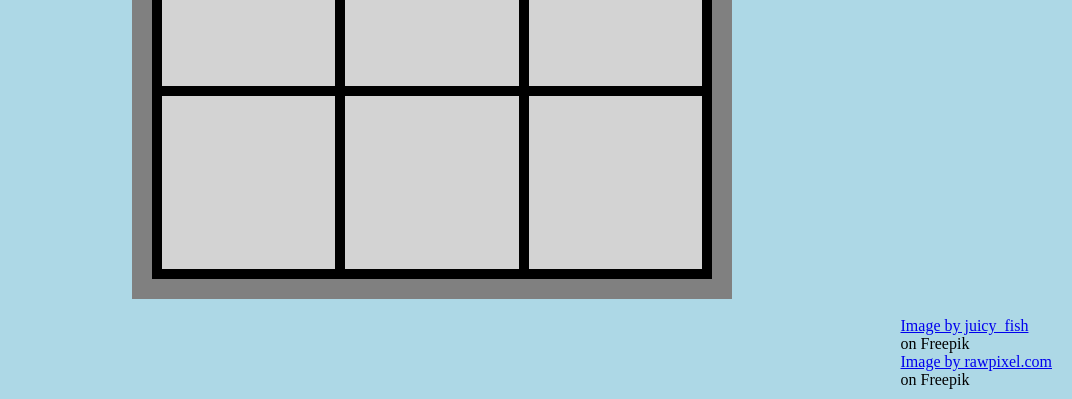
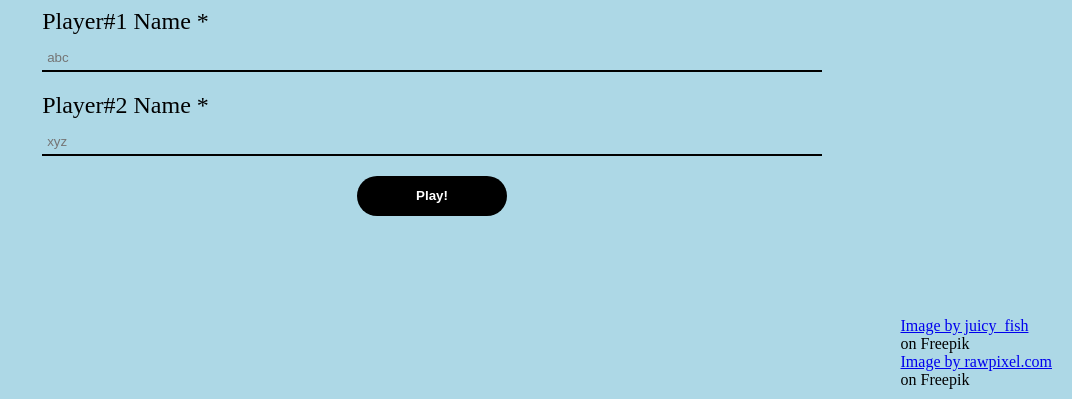
Before and after one commit to jayshah2005/tic-tac-toe-top, a plain HTML site: page index.html in a window 1280 px wide. Shown: the part 401-800 px from the top of the page, without its empty margins (208-1280 px from the left). Drawn offline with Linux system fonts and the light colour scheme.

Commit message:
Create draft start screen and end screen. Create form for start screen. Joined start screen, gameboard and end screen.

```diff
--- a/index.html
+++ b/index.html
@@ -7,7 +7,19 @@
         <link rel="stylesheet" href="styles.css">
     </head>
     <body>
-        <div class="container">
+
+        <form class="start">
+            <h1>Tic Tac Toe</h1>
+            <label for="p1" aria-label="required">Player#1 Name *</label>
+            <input type="text" name="p1" id="p1" placeholder="abc" required>
+
+            <label for="p2" aria-label="required">Player#2 Name *</label>
+            <input type="text" name="p2" id="p2" placeholder="xyz" required>
+
+            <button class="button">Play!</button>
+        </form>
+
+        <div class="container invisible">
 
         </div>
 
--- a/script.js
+++ b/script.js
@@ -64,12 +64,20 @@ const gameBoard = (function () {
         if(p1wins) console.log('p1wins')
         else if(p2wins) console.log('p2wins')
 
+
+        if(p1wins || p2wins) flow.displayEnd()
+
         flow.changeActivePlayer()
     }
 
     const setUpBoard = () => {
+
+        document.querySelector('.start').className = 'start invisible'
+
         gameBoardElem = document.createElement('div')
         container = document.querySelector('.container')
+
+        container.className = 'container visible'
 
         gameBoardElem.className = 'board'
 
@@ -150,19 +158,34 @@ const flow = (function () {
     const s2 = 'O'
     // p1_name = prompt('What is the name of player 1: ')
     // p2_name = prompt('What is the name of player 2: ')
-    player1 = player('Turtle', s1)
-    player2 = player('Yertle', s2)
+
     gameBoard.clearBoard()
     activePlayerSymbol = '*'
 
-    gameBoard.setUpBoard()
+    const displayStart = () => {
+        document.querySelector('.container').className = 'container invisible'
+        document.querySelector('.board').remove()
 
-    const displayStart = () => {
+        form = document.querySelector('.start.invisible')
+
+        form.className = 'start'
+
+        form.addEventListener('submit', (event) => {
+            event.preventDefault();
+
+            const formData = new FormData(event.target);
+            player1 = player(formData.get('p1'), s1)
+            player2 = player(formData.get('p2'), s2)
+
+            gameBoard.setUpBoard()
+        })
 
     }
 
     const displayEnd = () => {
-
+        document.querySelector('.container').className = 'container invisible'
+        document.querySelector('.board').remove()
+        gameBoard.clearBoard()
     }
 
     const changeActivePlayer = () => {
@@ -171,5 +194,8 @@ const flow = (function () {
         activePlayerSymbol = player2.symbol
     }
 
-    return {changeActivePlayer}
+    return {changeActivePlayer, displayEnd, displayStart}
 })()
+
+gameBoard.setUpBoard()
+flow.displayStart()
--- a/styles.css
+++ b/styles.css
@@ -11,6 +11,40 @@ body{
     justify-content: center;
 }
 
+.start{
+    display: flex;
+    flex-direction: column;
+    font-size: 1.5rem;
+}
+
+h1{
+    font-size: 10rem;
+    padding: 0px;
+    margin: 20px 0px;
+}
+
+.button{
+    width: 150px;
+    height: 40px;
+    padding: 10px;
+    border: none;
+    align-self: center;
+    font-weight: bold;
+    background-color: black;
+    color: white;
+    border-radius: 20px;
+}
+
+input{
+    padding: 5px;
+    margin: 10px 0px 20px 0px;
+    border: none;
+    background-color: transparent;
+    border-bottom: 2px solid black;
+
+}
+
+
 .footer{
     display: flex;
     flex-direction: column;
@@ -22,14 +56,23 @@ body{
 .container{
     background-color: grey;
 
-    height: clamp(400px, 600px, 800px);
-    width: clamp(400px, 600px, 800px);
-
     display: flex;
 
     align-items: center;
     justify-content: center;
 
+}
+
+.container.invisible, .start.invisible{
+    display: none;
+    position: absolute;
+    height: 0px;
+    width: 0px;
+}
+
+.container.visible{
+    height: clamp(400px, 600px, 800px);
+    width: clamp(400px, 600px, 800px);
 }
 
 .board{
```
